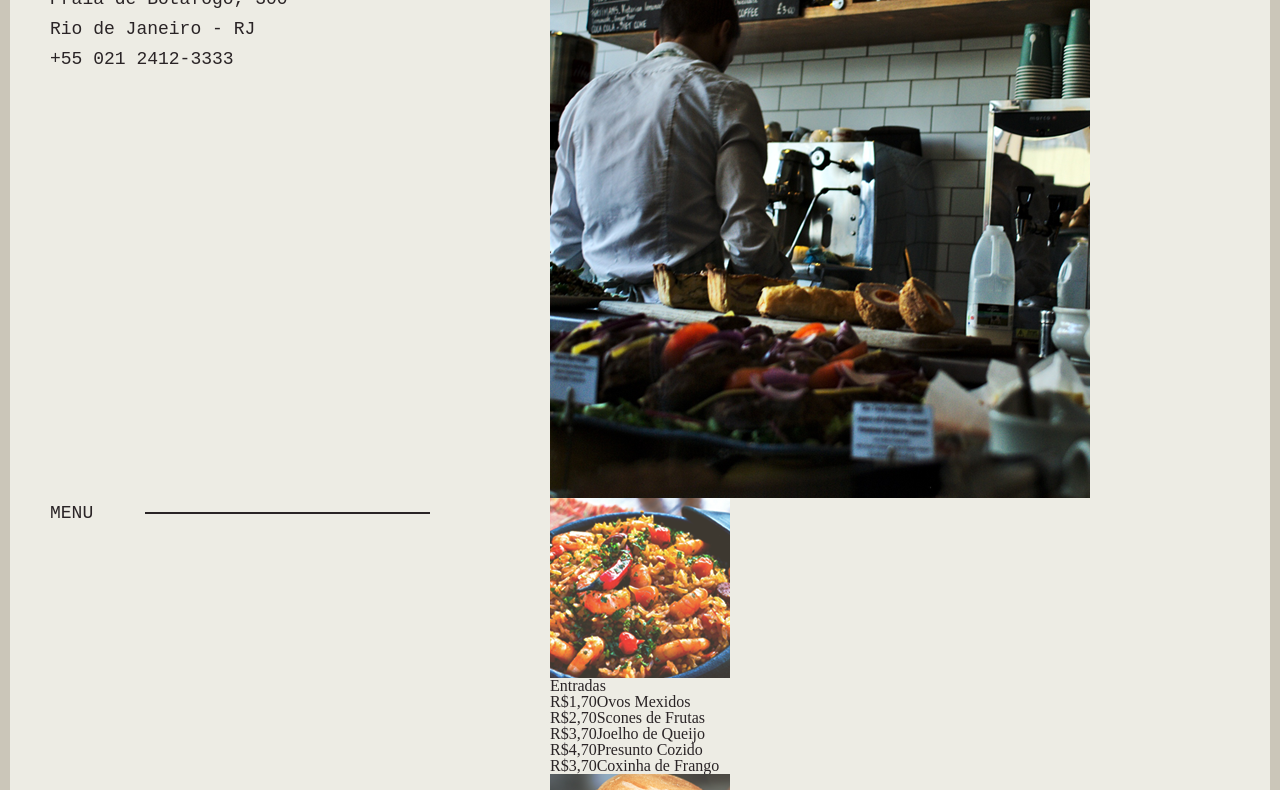
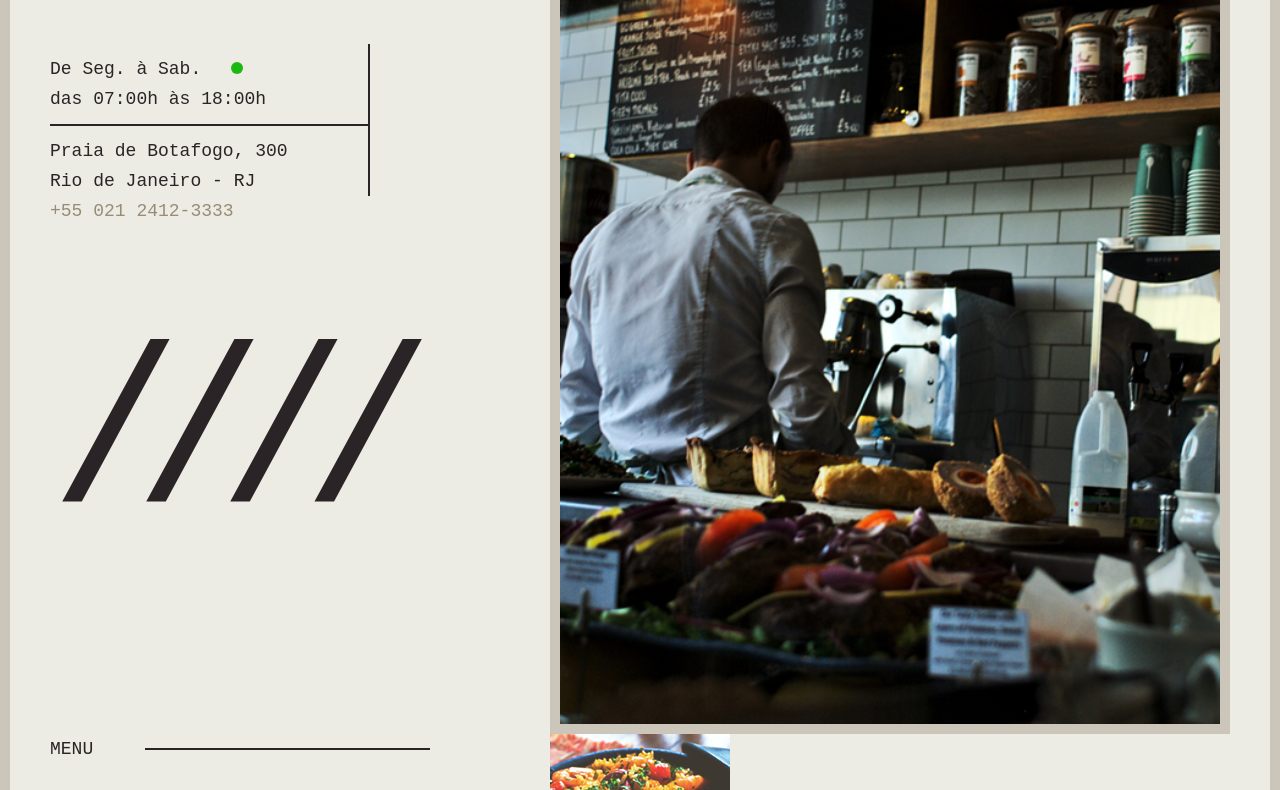
Before and after one commit to BielMar-01/le-scone-com-sass, a plain HTML site: page index.html in a window 1280 px wide. Shown: the part 212-1002 px from the top of the page. Drawn offline with Linux system fonts and the light colour scheme; a web font is replaced by a local one.

Commit message:
Introdução

```diff
--- a/index.html
+++ b/index.html
@@ -19,7 +19,7 @@
 			<p class="intro-telefone">+55 021 2412-3333</p>
 		</div>
 		<div class="grid-7">
-			<img src="img/foto.png" alt="Foto de Le Scone" />
+			<img class="intro-foto" src="img/foto.png" alt="Foto de Le Scone" />
 		</div>
 	</main>
 
--- a/scss/global/_intro.scss
+++ b/scss/global/_intro.scss
@@ -0,0 +1,59 @@
+.intro {
+  margin-top: 60px;
+  @include d(s) {
+    margin-top: 20px;
+  }
+}
+
+.logo {
+  margin-bottom: 60px;
+}
+
+.intro-info {
+  border-right: 2px solid $cinza;
+  max-width: 320px;
+  p {
+    padding-top: 10px;
+  }
+  p:first-child {
+    border-bottom: 2px solid $cinza;
+    padding-bottom: 10px;
+  }
+}
+
+.intro-telefone {
+  color: $bege-escuro;
+  @include d(s) {
+    margin-bottom: 40px;
+  }
+  &::after {
+    content: '/ / / /';
+    display: block;
+    margin-top: 200px;
+    font-size: 220px;
+    letter-spacing: -90px;
+    color: $cinza;
+    @include d(m) {
+      margin-top: 80px;
+      font-size: 160px;
+      letter-spacing: -70px;
+    }
+    @include d(s) {
+      display: none;
+    }
+  }
+}
+
+.aberto {
+  display: inline-block;
+  width: 12px;
+  height: 12px;
+  background: $verde;
+  border-radius: 50%;
+  margin-left: 30px;
+}
+
+.intro-foto {
+  border: 10px solid $bege-medio;
+  width: 100%;
+}
--- a/scss/global/_variaveis-e-mixins.scss
+++ b/scss/global/_variaveis-e-mixins.scss
@@ -3,7 +3,7 @@ $bege-claro: #edece4;
 $bege-medio: #cbc6b9;
 $bege-escuro: #988c77;
 $cinza: #2a2426;
-$verde: #988c77;
+$verde: #1ab912;
 
 // Fontes
 $font-1: 'PT Mono', monospace;
--- a/scss/style.scss
+++ b/scss/style.scss
@@ -5,4 +5,6 @@
 // Global
 @import 'global/variaveis-e-mixins';
 @import 'global/geral';
+
+// Partes
 @import 'global/intro';
```
Also changed, not shown: css/style.css, 1 other file.
